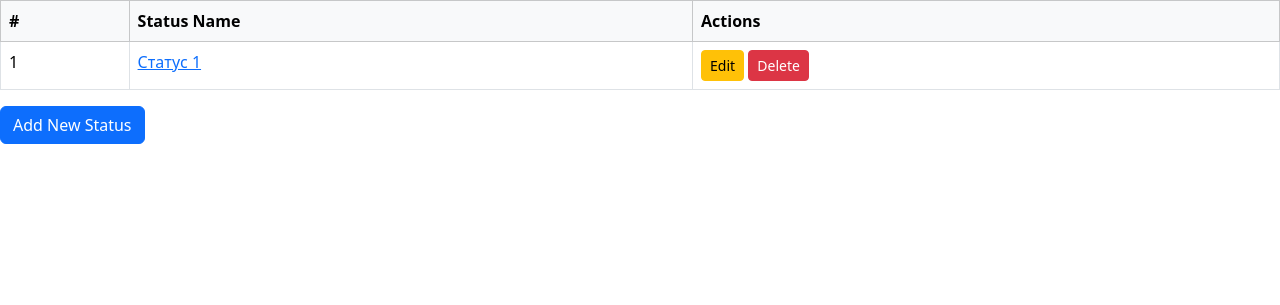
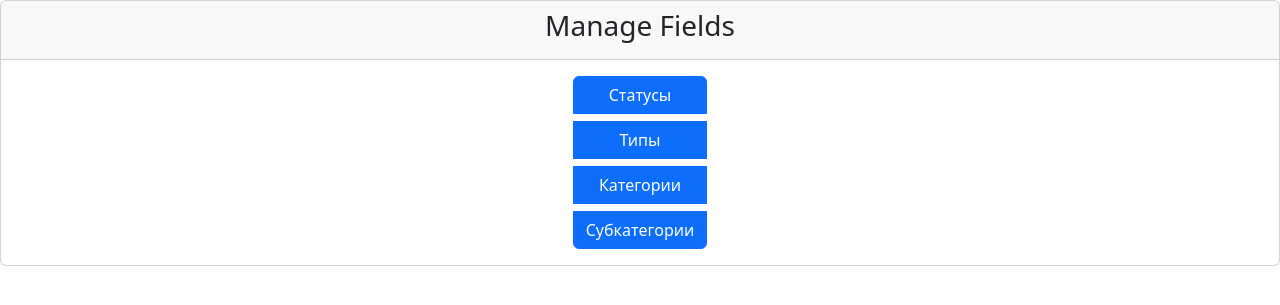
Before and after one commit to TheAlexGrimes30/WebTrafficApplication, a Django app: page /additional/ in a window 1280 px wide. Shown: the part 80-385 px from the top of the page. Run offline with Django 5.2, Linux system fonts and the light colour scheme; data comes from the database, SQL or seed files in the repository.

Commit message:
Additional Menu reffactoting.

```diff
--- a/MoneyProject/MoneyProject/urls.py
+++ b/MoneyProject/MoneyProject/urls.py
@@ -17,13 +17,15 @@ Including another URLconf
 from django.contrib import admin
 from django.urls import path
 
-from RecordApp.views import additional_view, StatusCreateView, StatusDetails, StatusEditView, StatusDeleteView
+from RecordApp.views import additional_view, StatusCreateView, StatusDetails, StatusEditView, StatusDeleteView, \
+    status_list_view
 
 urlpatterns = [
     path('admin/', admin.site.urls),
+    path('additional/status_list/', status_list_view, name="status_list"),
     path('additional/', additional_view, name="record_utils"),
-    path('additional/create', StatusCreateView.as_view(), name="status_create"),
-    path('additional/<int:pk>/', StatusDetails.as_view(), name="status_detail"),
-    path('additional/edit/<int:pk>/', StatusEditView.as_view(), name="status_edit"),
-    path('status/delete/<int:pk>/', StatusDeleteView.as_view(), name="status_delete"),
+    path('additional/status_list/create', StatusCreateView.as_view(), name="status_create"),
+    path('additional/status_list/<int:pk>/', StatusDetails.as_view(), name="status_detail"),
+    path('additional/status_list/edit/<int:pk>/', StatusEditView.as_view(), name="status_edit"),
+    path('status/status_list/delete/<int:pk>/', StatusDeleteView.as_view(), name="status_delete"),
 ]
--- a/MoneyProject/RecordApp/views.py
+++ b/MoneyProject/RecordApp/views.py
@@ -6,13 +6,15 @@ from django.views.generic import CreateView, DetailView, UpdateView
 from RecordApp.forms import StatusForm
 from RecordApp.models import Status
 
+def additional_view(request):
+    return render(request, "record_utils.html")
 
-def additional_view(request):
+def status_list_view(request):
     statuses = Status.objects.all()
     context = {
         "statuses": statuses
     }
-    return render(request, "record_utils.html", context=context)
+    return render(request, "status_list.html", context=context)
 
 class StatusCreateView(CreateView):
     model = Status
--- a/MoneyProject/templates/record_utils.html
+++ b/MoneyProject/templates/record_utils.html
@@ -1,48 +1,21 @@
 {% extends 'base.html' %}
 
-{% block title %} Create new Status {% endblock %}
+{% block title %} Additional fields {% endblock %}
 
 {% block content %}
 
-    {% if statuses %}
-      <table class="table table-bordered table-hover">
-        <thead class="table-light">
-          <tr>
-            <th scope="col">#</th>
-            <th scope="col">Status Name</th>
-            <th scope="col">Actions</th>
-          </tr>
-        </thead>
-        <tbody>
-          {% for status in statuses %}
-            <tr id="status-{{ status.id }}">
-                <td>{{ forloop.counter }}</td>
-                <td>
-                  <a href="{% url 'status_detail' status.id %}">
-                    {{ status.status_name }}
-                  </a>
-                </td>
-                <td>
-                    <a href="{% url 'status_edit' status.id %}" class="btn btn-warning btn-sm">
-                        <i class="bi bi-pencil"></i> Edit
-                    </a>
-                    <form action="{% url 'status_delete' status.id %}" method="POST" style="display:inline;">
-                        {% csrf_token %}
-                        <button type="submit" class="btn btn-danger btn-sm">
-                            <i class="bi bi-trash"></i> Delete
-                        </button>
-                    </form>
-                </td>
-            </tr>
-          {% endfor %}
-        </tbody>
-      </table>
-    {% else %}
-      <p>No statuses found.</p>
-    {% endif %}
-
-    <div class="mb-4">
-        <a href="{% url 'status_create' %}" class="btn btn-primary">Add New Status</a>
+<div class="card">
+    <div class="card-header">
+        <h3 class="card-title text-center">Manage Fields</h3>
     </div>
+    <div class="card-body d-flex justify-content-center">
+        <div class="btn-group-vertical" role="group">
+            <a href="{% url 'status_list' %}" class="btn btn-primary mb-2">Статусы</a>
+            <a href="#" class="btn btn-primary mb-2">Типы</a>
+            <a href="#" class="btn btn-primary mb-2">Категории</a>
+            <a href="#" class="btn btn-primary">Субкатегории</a>
+        </div>
+    </div>
+</div>
 
 {% endblock %}
```
Also changed, not shown: MoneyProject/templates/status_list.html (added, +48 -0 lines).
